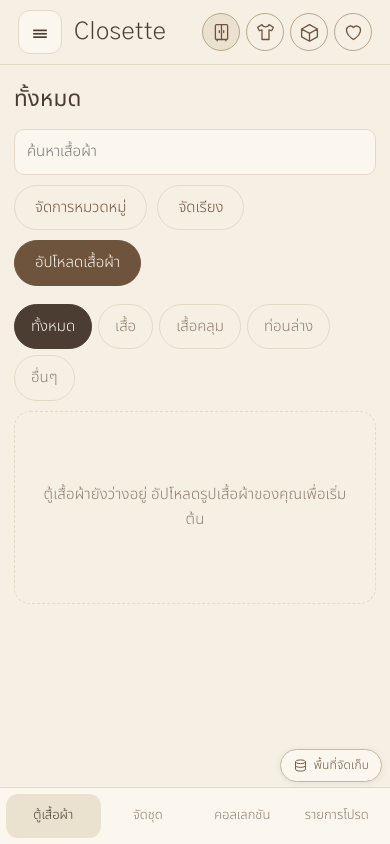
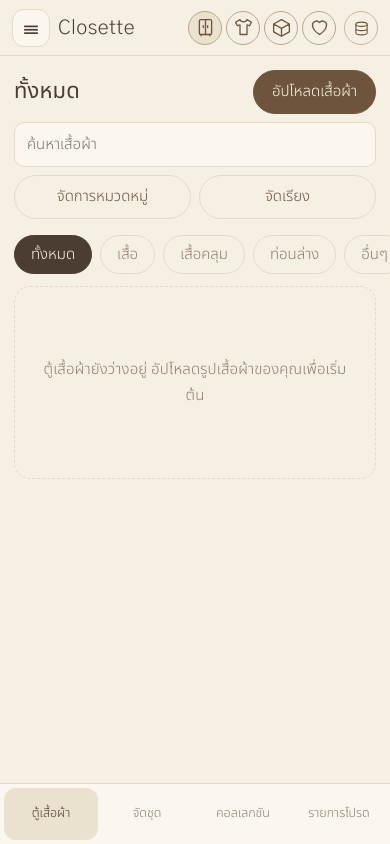
Before and after one commit to khwannipha/my-digital-wardrobe, a plain HTML site: page index.html in a window 390 px wide. Both pictures are taken after a click on the button "ลองใช้โหมดทดลอง (ไม่ล็อกอิน เก็บในเบราว์เซอร์นี้)". Drawn offline with nearby package versions, Linux system fonts and the light colour scheme.

Commit message:
Update index.html

```diff
--- a/index.html
+++ b/index.html
@@ -598,6 +598,56 @@ body.st #toast{bottom:calc(var(--sh) + var(--bn) + 60px)}
 .rabar{display:flex;flex-wrap:wrap;align-items:center;gap:8px;position:sticky;top:0;z-index:20;background:var(--bg);padding:8px 0;margin-bottom:10px;border-bottom:1px solid var(--line)}
 .rabar .t{flex:1;min-width:180px;font-size:13px;color:var(--mut)}
 @media(max-width:1024px){.rabar{top:65px}}
+/* ══ Wardrobe page: mobile / iPad polish (desktop >1024px untouched) ══ */
+@media(max-width:1024px){
+/* header: fixed height, even spacing */
+.top{min-height:56px;padding:8px 14px;gap:10px}
+.ham{width:40px;height:40px;flex:none}
+.top .brand{font-size:22px;min-width:0;overflow:hidden;text-overflow:ellipsis;white-space:nowrap}
+#hn{gap:6px;flex:none}.hi{width:38px;height:38px}
+/* storage: moves into the header so it never covers content */
+#stor,body.st #stor{position:fixed;top:11px;right:14px;bottom:auto;z-index:45;height:34px;padding:0 12px;font-size:12px;line-height:1;box-shadow:none;background:var(--bg)}
+#hn{margin-right:calc(var(--stw,44px) + 8px)}
+/* page toolbar */
+.bar:has(#q){display:grid;grid-template-columns:auto minmax(160px,1fr) auto auto auto;gap:10px;align-items:center;margin-bottom:14px}
+.bar:has(#q)>.sp{display:none}
+.bar:has(#q) h2{font-size:22px;line-height:1.25}
+.bar:has(#q) input#q{width:100%;min-height:42px}
+.bar:has(#q) .g,.bar:has(#q) .b{min-height:42px;padding:8px 18px;white-space:nowrap;display:inline-flex;align-items:center;justify-content:center}
+/* category tabs: one tidy scrolling strip */
+.chips.t1,.chips.t2{display:flex;flex-wrap:nowrap;overflow-x:auto;gap:8px;margin:0 -18px 10px;padding:2px 18px;scrollbar-width:none;scroll-snap-type:x proximity;scroll-padding-inline:18px;overscroll-behavior-x:contain}
+.chips.t1::-webkit-scrollbar,.chips.t2::-webkit-scrollbar{display:none}
+.chips.t1 .chip,.chips.t2 .chip{flex:none;min-height:38px;padding:6px 16px;display:inline-flex;align-items:center;white-space:nowrap;scroll-snap-align:start}
+/* grid */
+.grid,.og{grid-template-columns:repeat(auto-fill,minmax(168px,1fr));gap:16px}
+.card small{display:block;font-size:12px;line-height:1.4;overflow:hidden;text-overflow:ellipsis;white-space:nowrap}
+.card b{font-size:14px}
+}
+@media(max-width:600px){
+.top{padding:6px 12px;gap:8px}.ham{width:38px;height:38px}.top .brand{font-size:20px}
+.hi{width:34px;height:34px}#hn{gap:4px}
+#stor span{display:none}#stor,body.st #stor{width:34px;height:34px;padding:0;right:12px;top:11px;justify-content:center;border-radius:50%}#stor svg{width:17px;height:17px}
+#hn{margin-right:42px}
+.bar:has(#q){grid-template-columns:minmax(0,1fr) minmax(0,1fr);gap:8px}
+.bar:has(#q)>div:first-child{grid-column:1;grid-row:1;min-width:0}
+.bar:has(#q)>.b{grid-column:2;grid-row:1;justify-self:end}
+.bar:has(#q)>#q{grid-column:1/-1;grid-row:2}
+.bar:has(#q)>[onclick="manageCats()"]{grid-column:1;grid-row:3}
+.bar:has(#q)>#rab{grid-column:2;grid-row:3}
+.bar:has(#q) .g{padding:8px 10px}
+.chips.t1,.chips.t2{margin-inline:-14px;padding-inline:14px;scroll-padding-inline:14px}
+.grid,.og{grid-template-columns:repeat(auto-fill,minmax(136px,1fr));gap:12px}
+main{padding:14px 14px calc(88px + env(safe-area-inset-bottom))}
+#bn{padding:4px 4px calc(4px + env(safe-area-inset-bottom));gap:2px}
+#bn button{font-size:12.5px;line-height:1.25;white-space:nowrap;padding:8px 2px;min-height:52px;display:flex;align-items:center;justify-content:center;text-align:center;min-width:0}
+.err{padding:12px 14px;margin-bottom:14px}
+}
+@media(max-width:360px){.top .brand{font-size:18px}.ham{width:34px;height:34px}.hi{width:32px;height:32px}#hn{gap:3px}.top{gap:6px;padding-inline:10px}#bn button{font-size:12px}}
+@media(min-width:601px) and (max-width:1024px){.bar:has(#q)>h2,.bar:has(#q)>div:first-child{min-width:0}.bar:has(#q)>.b{order:0}}
+@media(min-width:601px) and (max-width:1024px){#stor span{display:none}#stor,body.st #stor{width:38px;height:38px;padding:0;justify-content:center;border-radius:50%}#stor svg{width:18px;height:18px}#hn{margin-right:48px}}
+@media(min-width:1025px){main{padding-bottom:64px}}
+@media(min-width:1025px) and (max-width:1180px){.grid,.og{grid-template-columns:repeat(auto-fill,minmax(168px,1fr));gap:18px}}
+
 /* ── Outfit editor responsive polish ── */
 .tbx .io .lb{display:inline}
 .studio .bar.tbx .io{min-width:0;flex:0 1 auto}
@@ -697,6 +747,9 @@ function tbLayout(){const bar=$('.studio .bar.tbx');if(!bar)return;const g=q=>ba
 let _tbr=0;addEventListener('resize',()=>{cancelAnimationFrame(_tbr);_tbr=requestAnimationFrame(()=>{const b=$('.studio .bar.tbx');if(b&&b.clientWidth!==b._w){b._w=b.clientWidth;tbLayout()}})});
 const _su=window.selUI;window.selUI=function(){_su();const r=$('#rmb');if(r&&r.dataset.d){const n=S.ms.size;r.innerHTML=ICO.rm+'<span class="lb">นำออก</span>'+(n>1?'<span class="cn">('+n+')</span>':'')}};
 MQ.addEventListener('change',tbLayout);
+/* wardrobe: keep the active category chip visible in the scrolling tab strip */
+const _vw=window.vWardrobe;window.vWardrobe=function(){_vw.apply(this,arguments);document.querySelectorAll('.chips.t1 .chip.on,.chips.t2 .chip.on').forEach(c=>{const p=c.parentNode;if(p.scrollWidth>p.clientWidth)p.scrollLeft=Math.max(0,c.offsetLeft-(p.clientWidth-c.offsetWidth)/2)})};
+
 
 /* storage indicator + panel */
 window.drawStor=function(){const e=$('#stor');if(!e)return;
```
